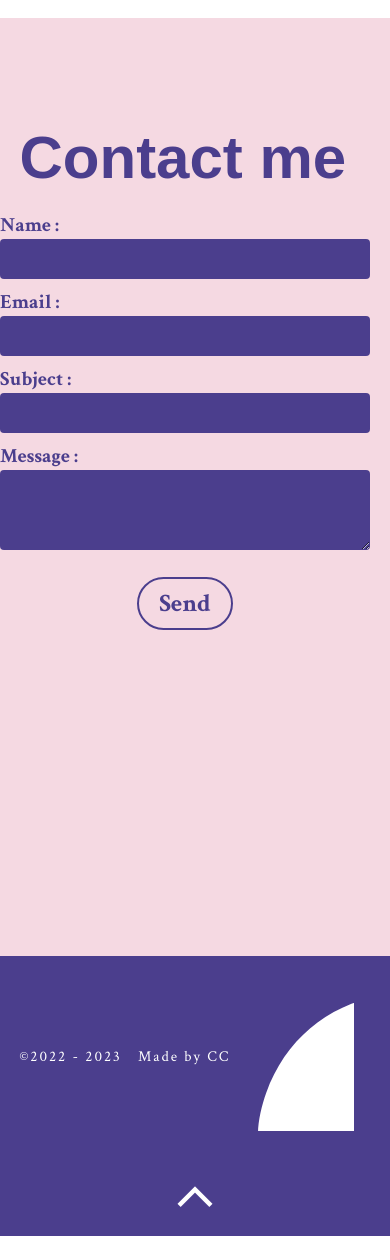
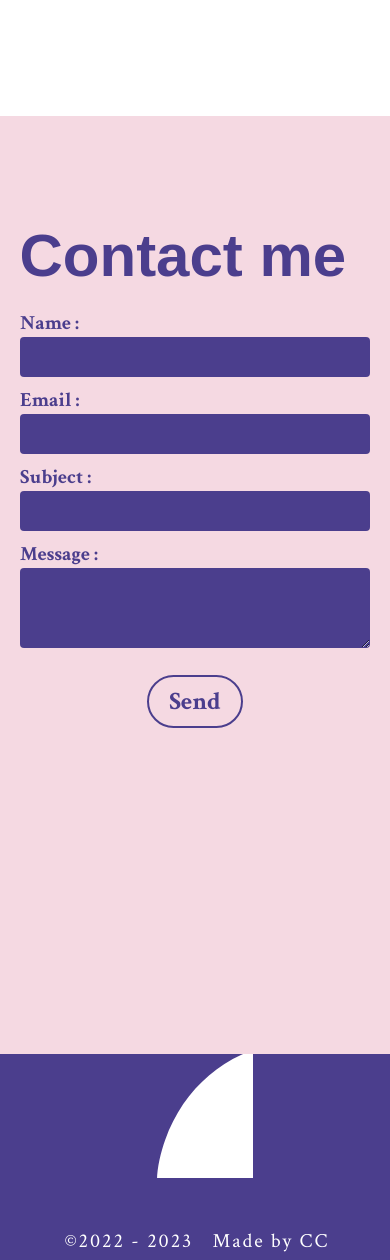
Before and after one commit to camilledtr/camilledtr.github.io, a PHP site: page / in a window 390 px wide. Shown: the part 5240-6500 px from the top of the page. Before the commit the page ends 6476 px from the top, so only its background shows below. Run offline with PHP 8.4, Linux system fonts and the light colour scheme; some web fonts are replaced.

Commit message:
chore: responsive

```diff
--- a/index.html
+++ b/index.html
@@ -72,7 +72,7 @@
             <div class="home-text">
                 <h2>Hi!</h2>
                 <p>My name is Camille Durthaller-Renard.</p>
-                <p>I'm a fullstack developer.</p>
+                <p>I'm a fullstack developer, transforming ideas into creative and user-focused digital products.</p>
 
                 <a href="#projects" class="to-portfolio">
                     <p>See my portfolio</p>
--- a/src/style.css
+++ b/src/style.css
@@ -499,6 +499,7 @@ div.my-cv.primary-btn {
 .home-text {
     opacity: 0;
     margin-left: 5%;
+    padding-right: 10%;
     font-size: 2.5rem;
     animation: fade 2s 1.5s forwards;
     display: flex;
@@ -723,7 +724,7 @@ div.my-cv.primary-btn {
 
 form {
     max-width: 500px;
-    padding: 0 20px 100px 0;
+    padding: 0 20px 100px 20px;
     min-height: calc(100vh - 10rem - 100px);
     margin: 0 auto;
     text-align: left;
@@ -861,6 +862,15 @@ footer p {
         font-size: 7rem;
     }
 
+    .home .to-portfolio {
+        margin-bottom: 8rem;
+    }
+
+    .project-text {
+        width: 65vw;
+        font-size: 2rem;
+    }
+
     .about-container {
         flex-direction: column-reverse;
         gap: 6rem;
@@ -868,6 +878,21 @@ footer p {
 
     .about-text {
         width: 70vw;
+    }
+
+    footer {
+        height: 250px;
+    }
+
+    footer .info {
+        flex-direction: column-reverse;
+        align-items: center;
+        gap: 5rem;
+        margin-top: 50px;
+    }
+
+    #footer-logo {
+        margin-left: 12px;
     }
 }
 
@@ -934,16 +959,12 @@ footer p {
         gap: 4rem;
     }
 
+    .about img {
+        width: 50vw;
+    }
+
     .about-text {
         width: 80vw;
-    }
-
-    footer p {
-        font-size: 1.5rem;
-    }
-
-    footer img {
-        width: 100px;
     }
 }
 
```
